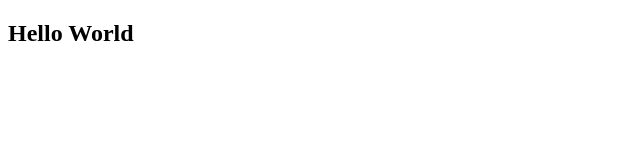
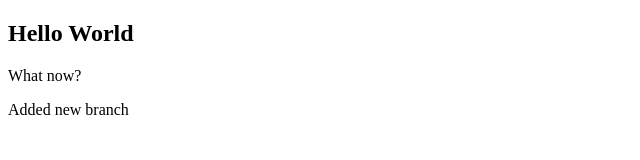
Before and after one commit to keithsportfolio/test-2, a plain HTML site: page index.html in a window 1280 px wide. Shown: the whole page, without its empty margins (0-640 px from the left). Drawn offline with Linux system fonts and the light colour scheme.

Commit message:
first commit to test branch

```diff
--- a/index.html
+++ b/index.html
@@ -7,5 +7,7 @@
 </head>
 <body>
     <h2> Hello World</h2>
+    <p>What  now?</p>
+    <p> Added new branch</p>
 </body>
 </html>
```
